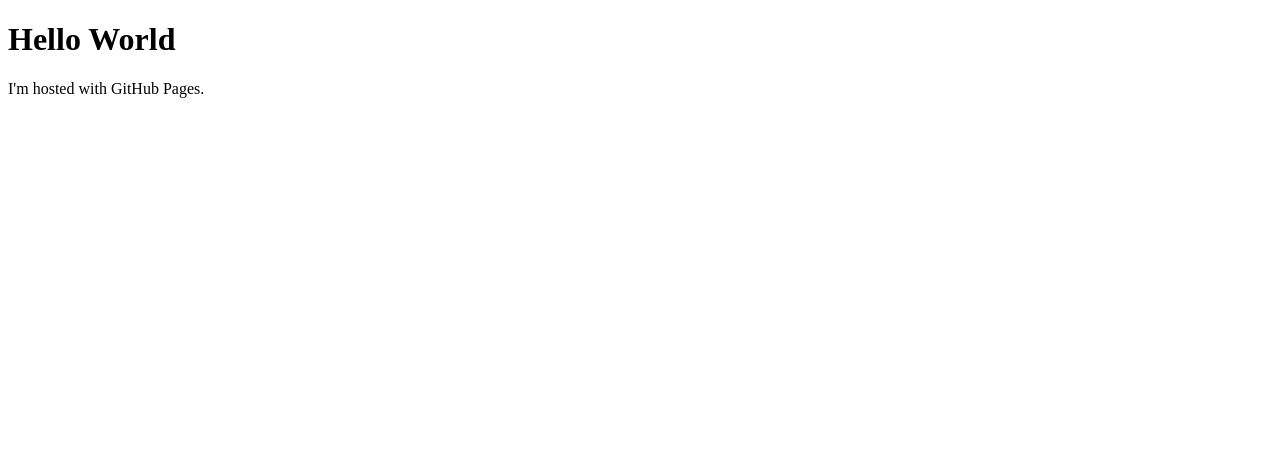
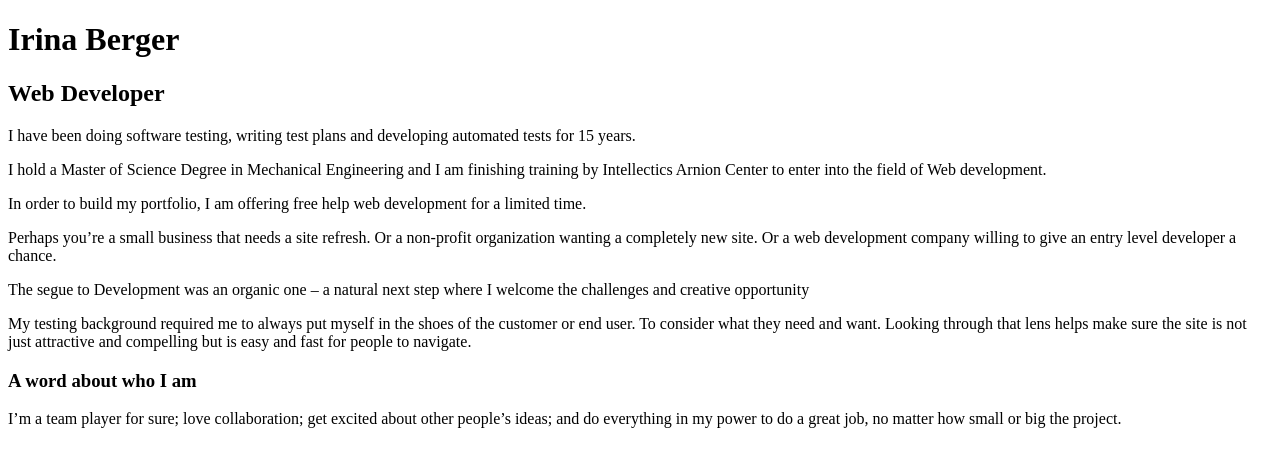
Before and after one commit to iraberger/iraberger.github.io, a plain HTML site: page index.html in a window 1280 px wide. Drawn offline with Linux system fonts and the light colour scheme.

Commit message:
Update index.html

```diff
--- a/index.html
+++ b/index.html
@@ -1,7 +1,17 @@
 <!DOCTYPE html>
 <html>
 <body>
-<h1>Hello World</h1>
-<p>I'm hosted with GitHub Pages.</p>
+<h1> Irina Berger </h1>
+<h2> Web Developer </h2>
+<p> I have been doing software testing, writing test plans and developing automated tests for 15 years. </p>
+<p> I hold a Master of Science Degree in Mechanical Engineering and I am finishing training by Intellectics Arnion Center to enter into the field of Web development. </p>
+<p> In order to build my portfolio, I am offering free help web development for a limited time. </p>
+<p> Perhaps you’re a small business that needs a site refresh. Or a non-profit organization wanting a completely new site. Or a web development company willing to give an entry level developer a chance. </p>
+
+<p> The segue to Development was an organic one – a natural next step where I welcome the challenges and creative opportunity </p>
+<p> My testing background required me to always put myself in the shoes of the customer or end user.  To consider what they need and want. Looking through that lens helps make sure the site is not just attractive and compelling but is easy and fast for people to navigate. </p>
+
+<h3> A word about who I am </h3>
+<p> I’m a team player for sure; love collaboration; get excited about other people’s ideas; and do everything in my power to do a great job, no matter how small or big the project. </p>
 </body>
 </html>
```
